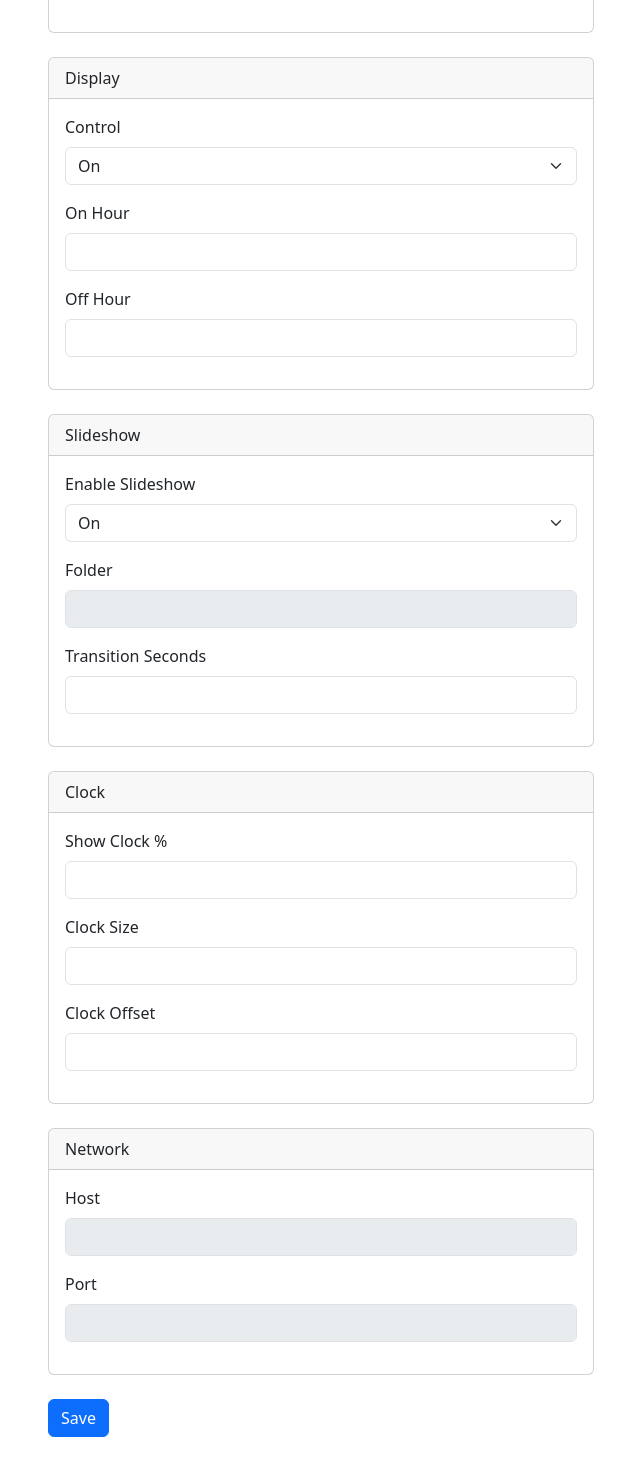
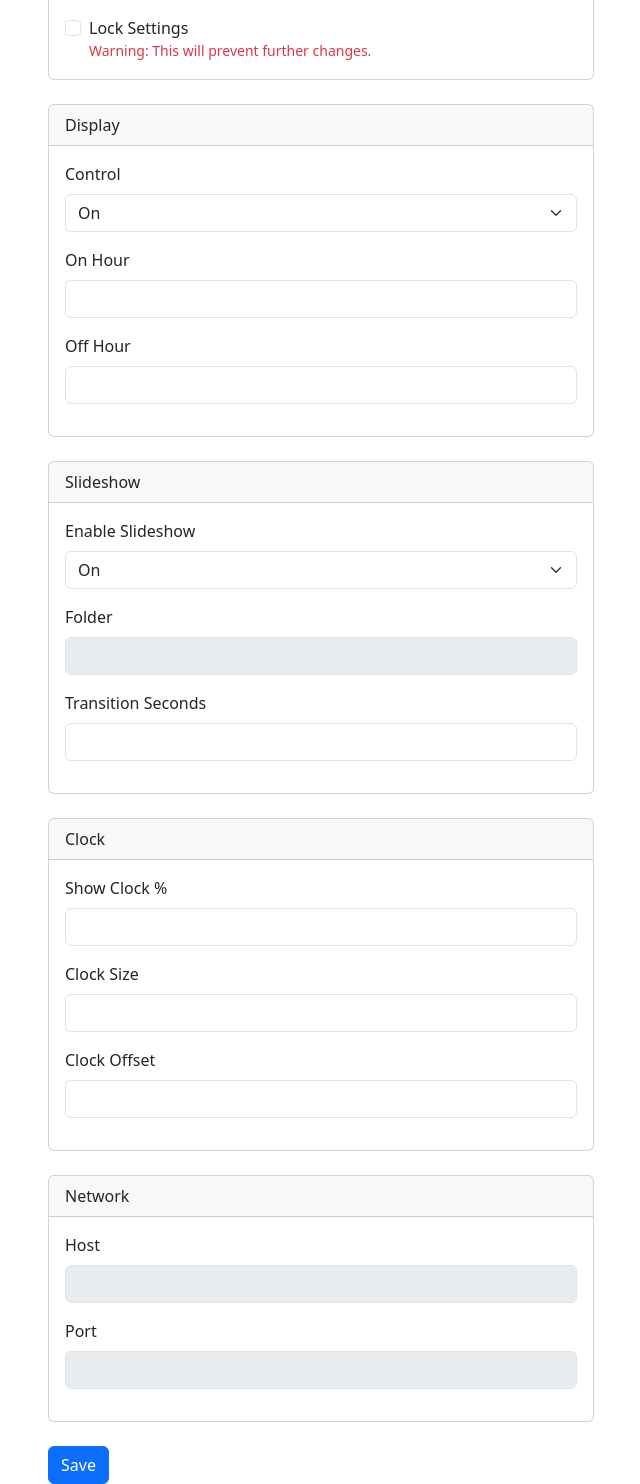
Before and after one commit to igfarm/roFrame, a Flask app: template templates/settings.html in a window 1280 px wide. Shown: the part 270-1754 px from the top of the page, without its empty margins (319-959 px from the left). Before the commit the page ends 1707 px from the top, so only its background shows below. Run offline with Flask 3, Linux system fonts and the light colour scheme; the template is opened without the code that fills it, so the values that code supplies are empty; parts of the project's set-up code (start-up, migrations or seed data) failed here and were passed over; some libraries are stand-ins or nearby versions.

Commit message:
add settings locking

```diff
--- a/app.py
+++ b/app.py
@@ -157,6 +157,9 @@ def settings():
     """Handle settings page."""
     if not config.dot_env_exists():
         return redirect(url_for("init"))
+
+    if config.is_locked():
+        return redirect(url_for("index"))
 
     if request.method == "POST":
         # Get form data and validate inputs
--- a/templates/settings.html
+++ b/templates/settings.html
@@ -29,6 +29,11 @@
                                     {% endfor %}
                                 </select>
                             </div>
+                            <div class="form-check">
+                                <input class="form-check-input" type="checkbox" id="LOCK_SETTINGS" name="LOCK_SETTINGS" value="on">
+                                <label class="form-check-label" for="LOCK_SETTINGS">Lock Settings</label>
+                                <small class="text-danger d-block">Warning: This will prevent further changes.</small>
+                            </div>
                         </div>
                     </div>
 
@@ -59,7 +64,6 @@
                         Slideshow
                         </div>
                         <div class="card-body">
-
                             <div class="mb-3">
                                 <label for="SLIDESHOW" class="form-label">Enable Slideshow</label>
                                 <select class="form-select" id="SLIDESHOW" name="SLIDESHOW">
@@ -114,17 +118,29 @@
 
                         </div>
                     </div>
+                    <div class="d-flex justify-content-between">
                         <button type="submit" class="btn btn-primary">Save</button>
+                    </div>
+                </form>
+            </div>
+        </div>
+    </div>
+
     <script>
+        document.querySelector('form').addEventListener('submit', function(event) {
+            // Hide the submit button
+            const submitButton = this.querySelector('button[type="submit"]');
+            if (submitButton) {
+                submitButton.style.display = 'none';
+            }
 
-                        document.querySelector('form').addEventListener('submit', function(event) {
-                            document.querySelector('button[type="submit"]').style.display = 'none';
             const spinner = document.createElement('div');
             spinner.className = 'spinner-border text-primary';
             spinner.role = 'status';
             spinner.innerHTML = '<span class="visually-hidden">Loading...</span>';
             this.appendChild(spinner); // Add spinner to the form
-                            event.preventDefault(); // Prevent the default form submission
+
+            // Allow the form to post normally
             const formData = new FormData(this);
             fetch(this.action, {
                 method: this.method,
@@ -140,15 +156,15 @@
             .catch(error => {
                 console.error('Error:', error);
             });
+
+            // Remove the following line to allow the form to post correctly
+            event.preventDefault();
+
             setTimeout(() => {
                 window.location.reload(); // Reload the page after 10 seconds
             }, 15000);
         });
     </script>
-                </form>
-            </div>
-        </div>
-    </div>
     <script src="/static/bootstrap.bundle.min.js"></script>
 </body>
 </html>
--- a/utils.py
+++ b/utils.py
@@ -39,6 +39,10 @@ def validate_settings_form_data(form):
         if clock_offset < 0:
             raise ValueError("Clock offset must be a non-negative integer.")
 
+        lock_settings = form.get("LOCK_SETTINGS", "off")
+        if lock_settings not in ["on", "off"]:
+            lock_settings = "off"
+
         return {
             "DISPLAY_ON_HOUR": str(display_on_hour),
             "DISPLAY_OFF_HOUR": str(display_off_hour),
@@ -46,6 +50,7 @@ def validate_settings_form_data(form):
             "SLIDESHOW_CLOCK_RATIO": str(slideshow_clock_ratio),
             "CLOCK_SIZE": str(clock_size),
             "CLOCK_OFFSET": str(clock_offset),
+            "LOCK_SETTINGS": lock_settings
         }
     except ValueError as e:
         logger.error(f"Invalid input: {e}")
```
Also changed, not shown: config.py (+13 -0 lines), tests/test_settings.py (added), 1 other file. Lines whose indentation alone changed are shown as unchanged.
